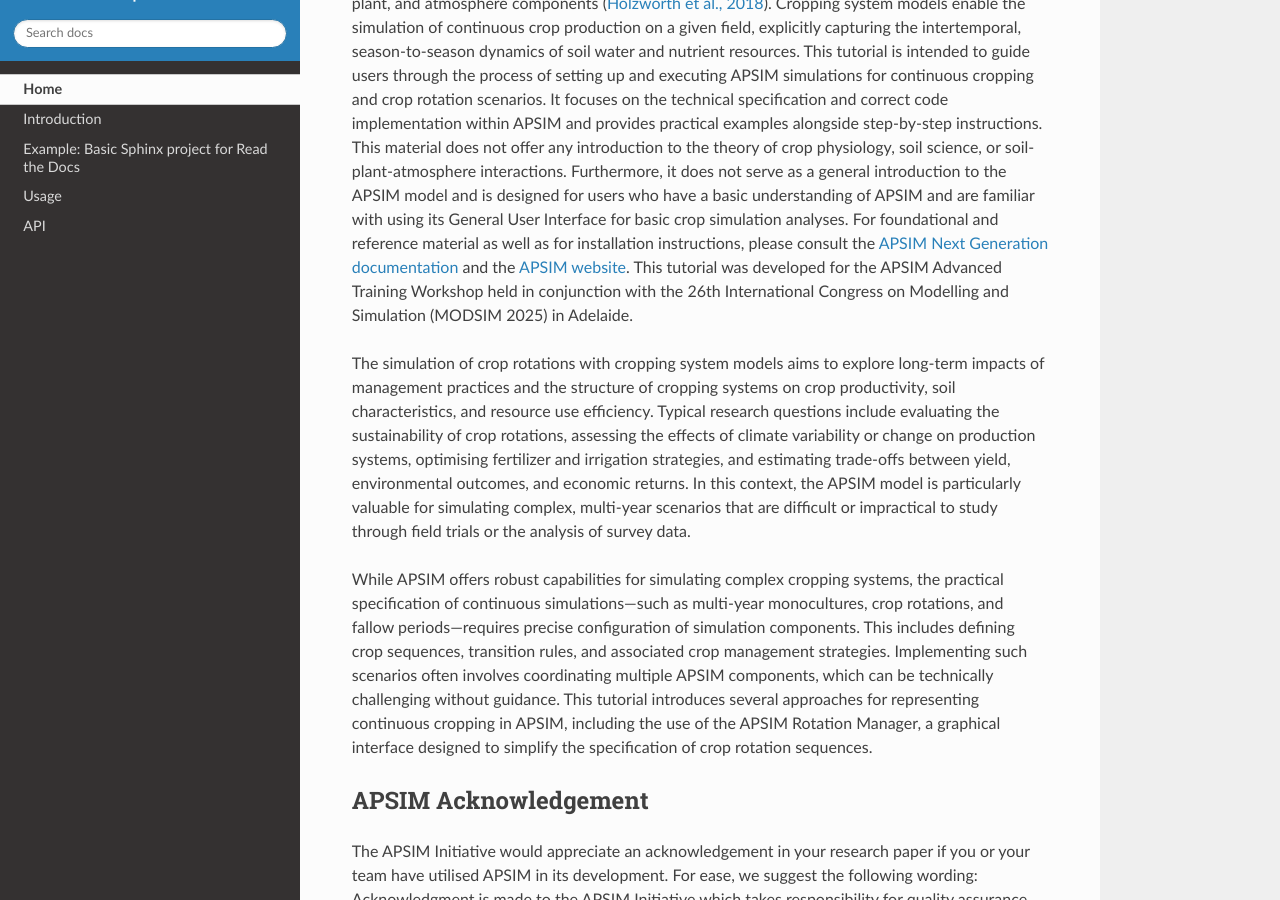
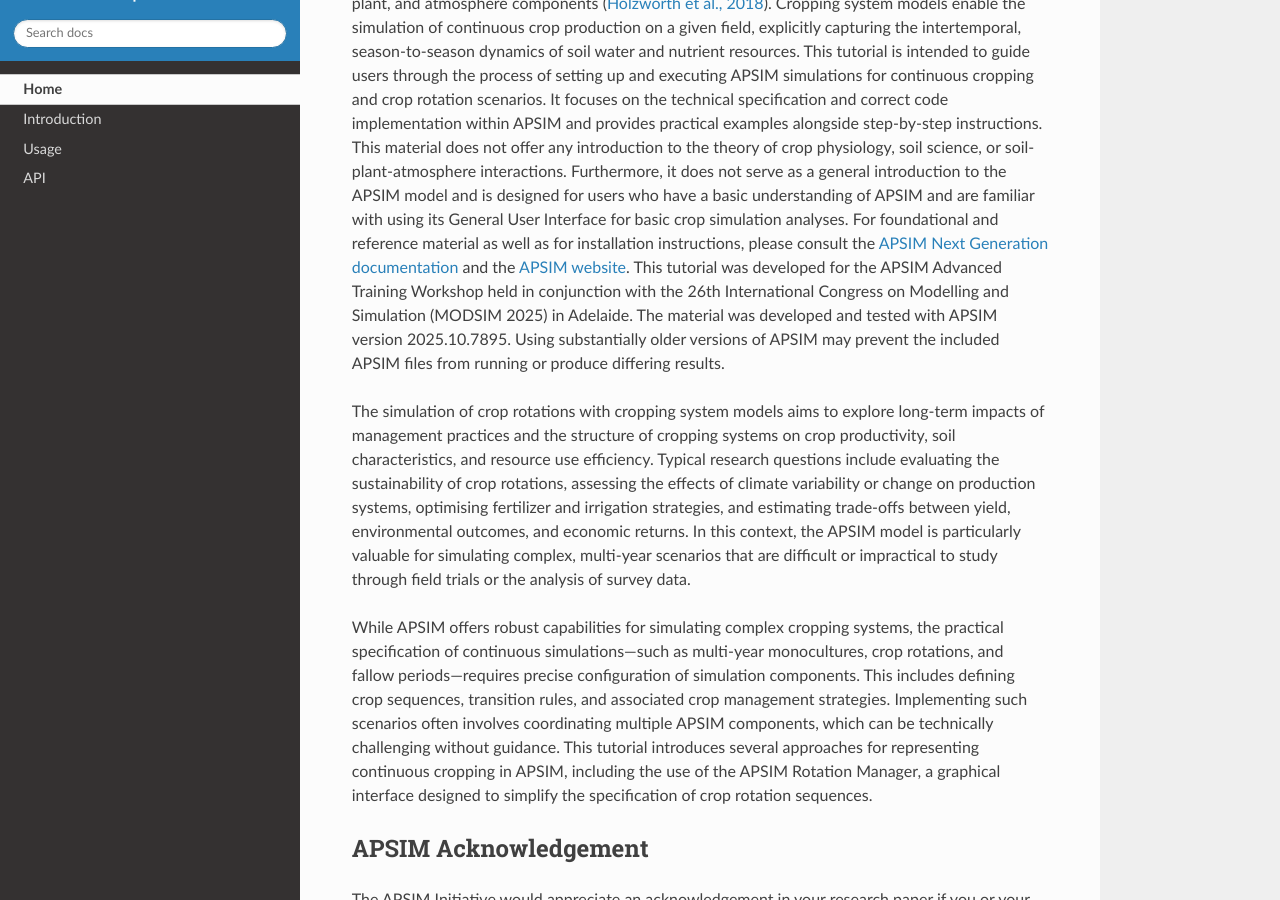
Before and after one commit to ugrewer/APSIM_RotationTraining, a Sphinx documentation site: the page built from docs/index.rst, in a window 1280 px wide and 900 px high, scrolled down 503 px. Built offline with Sphinx 7.4.7 and the Read the Docs theme 3.1.0, drawn with Linux system fonts in a browser that asks for light colours.

Commit message:
formatting changes

```diff
--- a/README.rst
+++ b/README.rst
@@ -15,7 +15,7 @@
 This material does not offer any introduction to the theory of crop physiology, soil science, or soil-plant-atmosphere interactions.
 Furthermore, it does not serve as a general introduction to the APSIM model and is designed for users who have a basic understanding of APSIM and are familiar with using its General User Interface for basic crop simulation analyses.
 For foundational and reference material as well as for installation instructions, please consult the `APSIM Next Generation documentation <https://apsimnextgeneration.netlify.app/>`_ and the `APSIM website <https://www.apsim.info/>`_.
-This tutorial was developed for the APSIM Advanced Training Workshop held in conjunction with the 26th International Congress on Modelling and Simulation (MODSIM 2025) in Adelaide.
+This tutorial was developed for the APSIM Advanced Training Workshop held in conjunction with the 26th International Congress on Modelling and Simulation (MODSIM 2025) in Adelaide. The material was developed and tested with APSIM version 2025.10.7895. Using substantially older versions of APSIM may prevent the included APSIM files from running or produce differing results.
 
 The simulation of crop rotations with cropping system models aims to explore long-term impacts of management practices and the structure of cropping systems on crop productivity, soil characteristics, and resource use efficiency.
 Typical research questions include evaluating the sustainability of crop rotations, assessing the effects of climate variability or change on production systems, optimising fertilizer and irrigation strategies, and estimating trade-offs between yield, environmental outcomes, and economic returns.
--- a/docs/introduction.rst
+++ b/docs/introduction.rst
@@ -15,7 +15,7 @@
 
 
 Example: Basic Sphinx project for Read the Docs
-===============================================
+-------------------------------------
 
 .. image:: https://readthedocs.org/projects/example-sphinx-basic/badge/?version=latest
     :target: https://example-sphinx-basic.readthedocs.io/en/latest/?badge=latest
```
